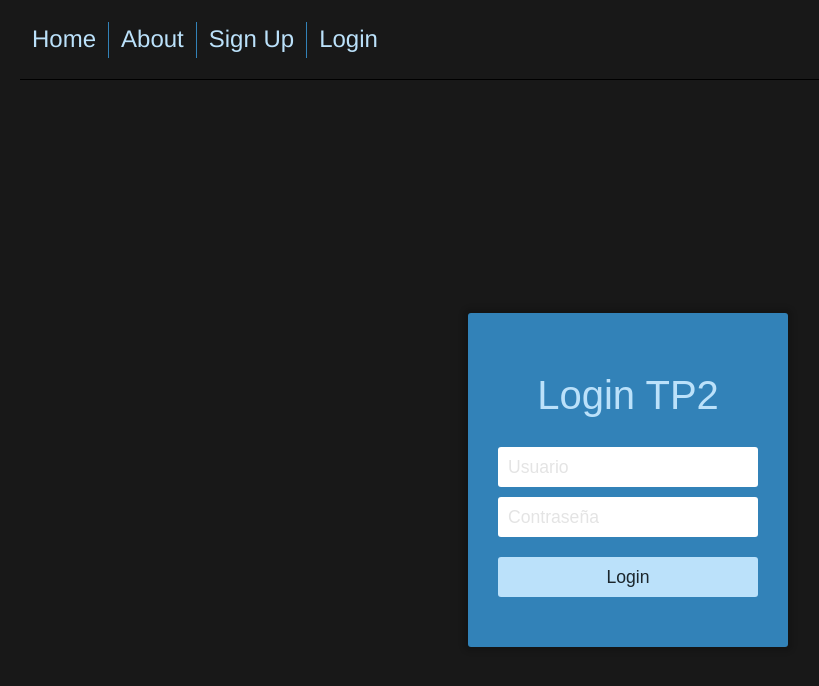
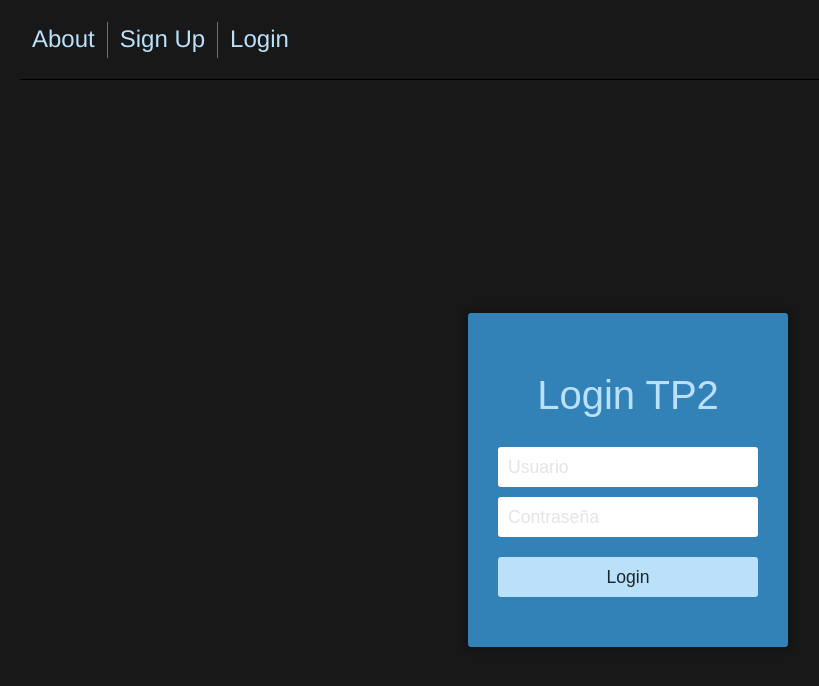
Before and after one commit to kpalaciosm02/Project2BDII, a Vue app in the folder Vue App/vue-app/: page / in a window 1280 px wide. Shown: the top 686 px of the page, without its empty margins (12-831 px from the left). Built offline with nearby package versions, Linux system fonts and the light colour scheme; no server answers.

Commit message:
Log in ready.

```diff
--- a/Vue App/vue-app/src/App.vue
+++ b/Vue App/vue-app/src/App.vue
@@ -5,8 +5,8 @@ import { RouterLink, RouterView } from 'vue-router'
 <template>
   <div class="header">
     <nav>
-      <RouterLink to="/home" class="header-button">Home</RouterLink>
-      <div class="vertical-line"></div>
+      <!--<RouterLink to="/home" class="header-button">Home</RouterLink>
+      <div class="vertical-line"></div>-->
       <RouterLink to="/about" class="header-button">About</RouterLink>
       <div class="vertical-line"></div>
       <RouterLink to="/signup" class="header-button">Sign Up</RouterLink>
--- a/Vue App/vue-app/src/components/LogIn.vue
+++ b/Vue App/vue-app/src/components/LogIn.vue
@@ -219,7 +219,7 @@
           const {userCredential}  = await signInWithEmailAndPassword(auth, this.email, this.password)
           this.mensaje1= this.currentUser.uid;
           alert("User id del usuario insertado: " + this.currentUser.uid);
-          this.$router.push({name:'signup'});//cambiar por mainpage
+          this.$router.push({name:'home'});//cambiar por mainpage
         }catch(error) {
           console.log(error.message);
           alert("Error al realizar la autenticación. Intente nuevamente.")
```
